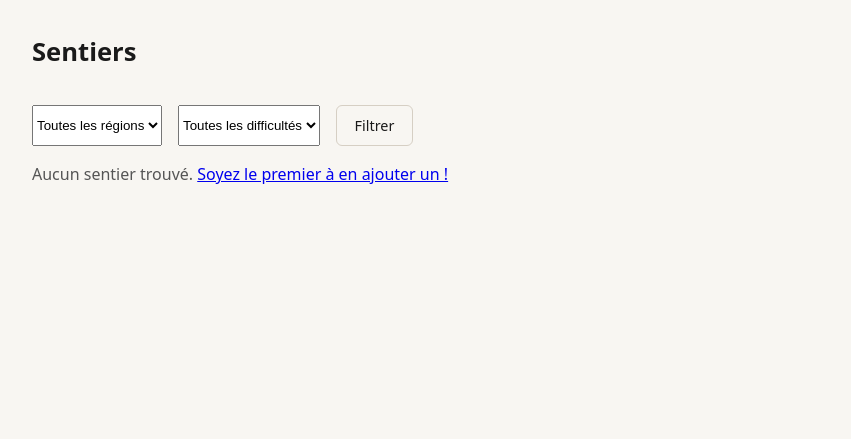
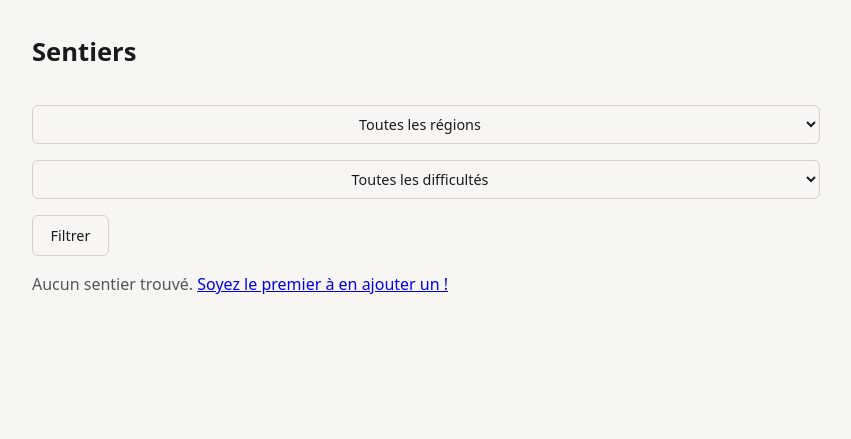
Before and after one commit to loicanglard/Projet_TI616, a Flask app: page /sentiers/ in a window 1280 px wide. Shown: the part 64-503 px from the top of the page, without its empty margins (214-1065 px from the left). Run offline with Flask 3, Linux system fonts and the light colour scheme; data that the repository does not hold is empty.

Commit message:
Refonte de visuels et liens de boutons

```diff
--- a/frontend/static/css/style.css
+++ b/frontend/static/css/style.css
@@ -145,6 +145,15 @@ h3 { font-size: 1rem; margin-bottom: 0.5rem; }
 .btn-secondaire:hover { border-color: var(--couleur-primaire); }
 .btn-danger    { background: var(--couleur-erreur); color: #fff; }
 
+select.btn-secondaire {
+    background-color: var(--couleur-fond);
+    text-align: center;
+    text-align-last: center;
+    padding-left: 0.5rem;
+    padding-right: 0.5rem;
+    width: 100%;
+    box-sizing: border-box;
+}
 /* Messages flash */
 .flash { padding: 0.75rem 1rem; border-radius: var(--rayon); margin-bottom: 1rem; font-size: 0.9rem; }
 .flash-succes { background: #d8f3dc; color: #1b4332; }
--- a/frontend/templates/base.html
+++ b/frontend/templates/base.html
@@ -12,7 +12,7 @@
 
 <nav>
     <div class="conteneur">
-        <a href="{{ url_for('sentiers.index') }}" class="nav-logo">T.R.A.I.L</a>
+        <a href="{{ url_for('index') }}" class="nav-logo">T.R.A.I.L</a>
         <div class="nav-liens">
             <a href="{{ url_for('sentiers.index') }}">Sentiers</a>
             {% if current_user.is_authenticated %}
--- a/frontend/templates/sentiers/index.html
+++ b/frontend/templates/sentiers/index.html
@@ -10,13 +10,13 @@
     </div>
 
     <form method="get" style="display:flex;gap:1rem;flex-wrap:wrap;margin-top:1rem">
-        <select name="region">
+        <select name="region" class="btn btn-secondaire">
             <option value="">Toutes les régions</option>
             {% for r in regions %}
             <option value="{{ r }}" {% if r==region %}selected{% endif %}>{{ r }}</option>
             {% endfor %}
         </select>
-        <select name="difficulte">
+        <select name="difficulte" class="btn btn-secondaire">
             <option value="">Toutes les difficultés</option>
             {% for d in difficultes %}
             <option value="{{ d }}" {% if d==difficulte %}selected{% endif %}>{{ d|capitalize }}</option>
@@ -24,7 +24,7 @@
         </select>
         <button type="submit" class="btn btn-secondaire">Filtrer</button>
         {% if region or difficulte %}
-        <a href="{{ url_for('sentiers.index') }}" class="btn">Réinitialiser</a>
+        <a href="{{ url_for('sentiers.index') }}" class="btn btn-secondaire">Réinitialiser</a>
         {% endif %}
     </form>
 </section>
```
